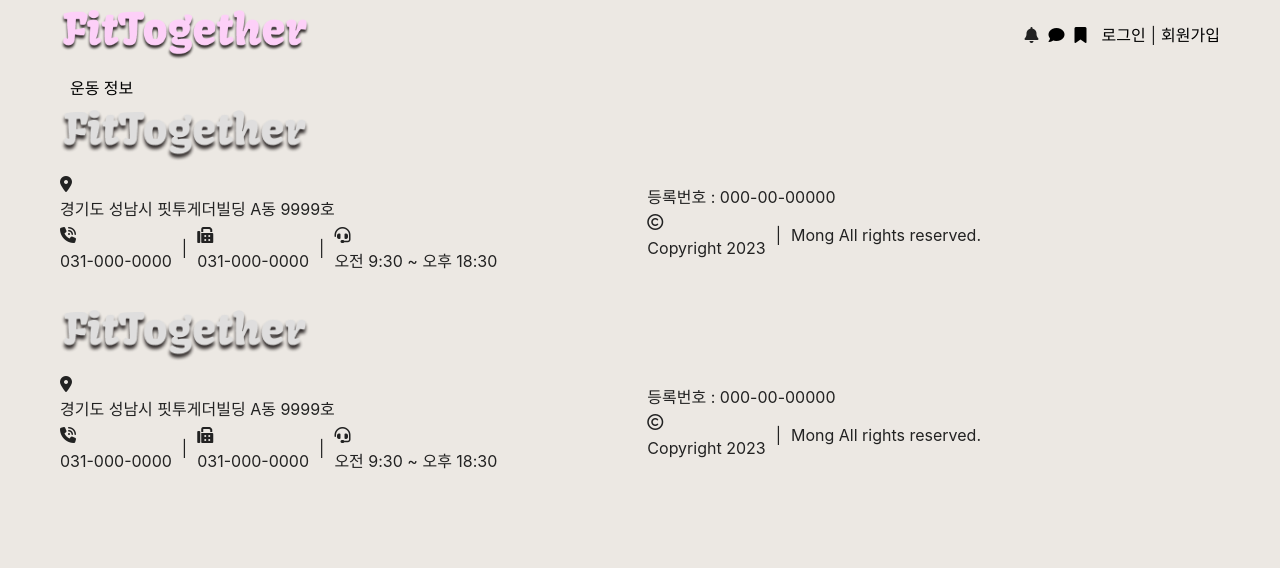
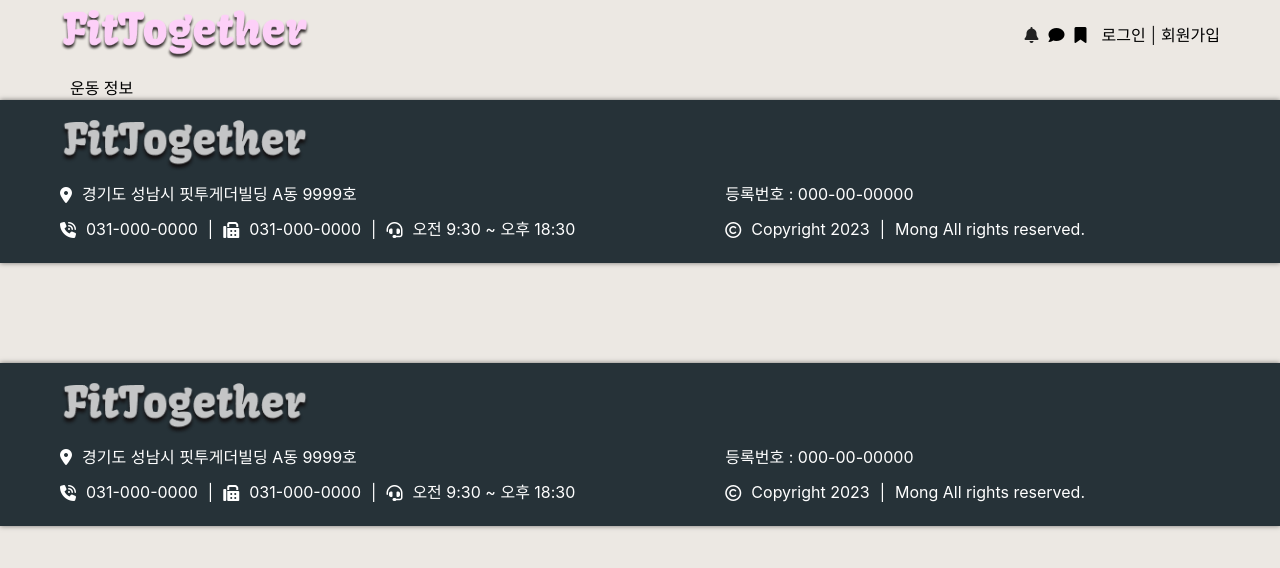
Before and after one commit to emfkdlvnem/YoutubeVideo-, a React (Vite) app: page /footer in a window 1280 px wide. Shown: the top 568 px of the page. Built offline with nearby package versions, Linux system fonts and the light colour scheme.

Commit message:
footer css

```diff
--- a/src/App.tsx
+++ b/src/App.tsx
@@ -5,6 +5,8 @@ import Footer from './components/common/Footer';
 
 import MainPage from './pages//MainPage';
 import ExerciseInfo from './pages/ExerciseInfo/ExerciseInfo';
+
+import ScrollTopButton from './components/common/ScrollTopButton';
 
 import "./index.css";
 
@@ -22,6 +24,7 @@ function App() {
 						<Route path='/exerciseInfo/:slideNumber' element={<ExerciseInfo />} />
 				</Routes>
 			<Footer />
+			<ScrollTopButton />
 		</BrowserRouter>
 	);
 }
--- a/src/components/common/Footer.tsx
+++ b/src/components/common/Footer.tsx
@@ -9,16 +9,16 @@ import FooterLogoImg from "./../../assets/logo-footer.png";
 
 function Footer() {
     return (
-        <div className="footer-inn" css={footerInn}>
-            <div className="footer-main-bar">
-                <FooterLogo className="logo">
+        <FooterInn>
+            <FooterMainBar>
+                <FooterLogo>
                     <Link to="/">
                         <span className="blind">FitTogether</span>
                         <img src={FooterLogoImg} alt="logo" css={imgFooterLogo}/>
                     </Link>
                 </FooterLogo>
-                <FooterInfo className="footer-info">
-                    <FooterInfoLeft className="company-info-left">
+                <FooterInfo>
+                    <FooterInfoLeft>
                         <ul>
                             <li className="address">
                                 <i className="fa-solid fa-location-dot"></i>
@@ -50,7 +50,7 @@ function Footer() {
                     </FooterInfoLeft>
                     <FooterInfoRight className="company-info-right">
                         <ul>
-                            <li>
+                            <li className="company-number">
                                 <p className="txt">등록번호 : 000-00-00000</p>
                             </li>
                             <li className="copyright">
@@ -70,19 +70,22 @@ function Footer() {
                         </ul>
                     </FooterInfoRight>
                 </FooterInfo>
-            </div>
-        </div>
+            </FooterMainBar>
+        </FooterInn>
     );
 }
 
 // footerInn
-const footerInn = css`
+const FooterInn = styled.div`
+    box-shadow: 0 0 5px rgba(0, 0, 0, 0.5);
+    background-color: #263238;
+`;
+const FooterMainBar = styled.div`
     position: relative;
     bottom: 0;
     max-width: 1440px;
-    height: 100px;
     margin: 100px auto 0;
-    padding: 10px 60px;
+    padding: 20px 60px;
 `;
 const FooterLogo = styled.h1`
     margin-bottom: 10px;
@@ -98,23 +101,43 @@ const FooterInfo = styled.div`
 `;
 const FooterInfoLeft =styled.div`
     margin-right: 150px;
+    color: #fff;
 
-    ul li.tel ul {
+    .address {
+        margin-bottom: 10px;
+    }
+    .address,
+    .tel ul,
+    .phone,
+    .fax,
+    .service {
         display: flex;
         align-items: center;
     }
-    ul li.tel ul li.bar span {
+    .txt {
+        margin-left: 10px
+    }
+    .tel ul li.bar span {
         display: inline-block;
         margin: 0 10px
     }
 `;
 
 const FooterInfoRight = styled.div`
-    ul li.copyright ul {
+    color: #fff;
+
+    .company-number {
+        margin-bottom: 10px;
+    }
+    .copyright ul,
+    .copyright ul li:first-of-type {
         display: flex;
         align-items: center;
     }
-    ul li.copyright ul li.bar span {
+    .copyright ul li:first-of-type .txt {
+        margin-left: 10px;
+    }
+    .copyright ul li.bar span {
         display: inline-block;
         margin: 0 10px
     }
--- /dev/null
+++ b/src/components/common/ScrollTopButton.tsx
@@ -0,0 +1,53 @@
+import React, { useEffect, useState } from 'react';
+import styled from '@emotion/styled';
+
+interface ScrollTopButtonProps {}
+
+const ScrollTopButton: React.FC<ScrollTopButtonProps> = () => {
+    const [showScrollTopButton, setShowScrollTopButton] = useState(false);
+
+    useEffect(() => {
+        const handleScroll = () => {
+            if (window.scrollY > 200) {
+                setShowScrollTopButton(true);
+            } else {
+                setShowScrollTopButton(false);
+            }
+        };
+        window.addEventListener('scroll', handleScroll);
+
+        return () => window.removeEventListener('scroll', handleScroll);
+    }, []);
+
+    const handleScrollTopButtonClick = () => {
+        window.scrollTo({ top: 0, behavior: 'smooth' });
+    };
+
+    return (
+        <>
+            {showScrollTopButton && (
+                <ButtonWrapper onClick={handleScrollTopButtonClick}>
+                    <i className="fa-solid fa-circle-up"></i>
+                </ButtonWrapper>
+            )}
+        </>
+    );
+};
+
+const ButtonWrapper = styled.button`
+    position: fixed;
+    right: 20px;
+    bottom: 50px;
+    width: 35px;
+    height: 35px;
+    font-size: 35px;
+    border: none;
+    border-radius: 50%;
+    transition: opacity 0.3s, visibility 0.3s;
+    background: none;
+    z-index: 101;
+    cursor: pointer;
+    color: #7F5539;
+`;
+
+export default ScrollTopButton;
--- a/src/pages/MainPage.tsx
+++ b/src/pages/MainPage.tsx
@@ -16,9 +16,6 @@ const MainPage: React.FC = () => {
     const [activeSlide, setActiveSlide] = useState(0);
     const totalSlides = 3;
     const slideDuration = 3000;
-
-    //scroll
-    const [showScrollTopButton, setShowScrollTopButton] = useState(false);
 
     //tab
     const [activeTab, setActiveTab] = useState('탭버튼01');
@@ -51,24 +48,6 @@ const MainPage: React.FC = () => {
     // 탭 클릭
     const handleTabClick = (tab: string) => {
         setActiveTab(tab);
-    };
-
-      // ScrollToTopButton
-    useEffect(() => {
-        const handleScroll = () => {
-            if (window.scrollY > 200) {
-                setShowScrollTopButton(true);
-            } else {
-                setShowScrollTopButton(false);
-            }
-        };
-        window.addEventListener('scroll', handleScroll);
-
-        return () => window.removeEventListener('scroll', handleScroll);
-    }, []);
-
-    const handleScrollTopButtonClick = () => {
-        window.scrollTo({ top: 0, behavior: 'smooth' });
     };
 
     return (
@@ -234,18 +213,6 @@ const MainPage: React.FC = () => {
                         </div>
                     </div>
                 </section>
-
-                {showScrollTopButton && (
-                    <ScrollTopButton
-                        id="scroll-top-btn"
-                        className="btn scroll"
-                        title="위로 올라가기"
-                        onClick={handleScrollTopButtonClick}
-                    >
-                        <span className="blind">위로 올라가기</span>
-                        <i className="fa-solid fa-circle-up"></i>
-                    </ScrollTopButton>
-                )}
             </Container>
         </>
     );
@@ -461,27 +428,4 @@ const sectionTwo = css`
     }
     box-shadow: 0 0 5px rgba(0, 0, 0, 0.5);
 `;
-
-
-// scroll
-const ScrollTopButton = styled.button`
-    position: fixed;
-    right: 20px;
-    bottom: 50px;
-    width: 35px;
-    height: 35px;
-    font-size: 35px;
-    border: none;
-    border-radius: 50%;
-    transition: opacity 0.3s, visibility 0.3s;
-    background: none;
-    z-index: 101;
-    cursor: pointer;
-    color: #7F5539;
-    i {
-        position: fixed;
-        right: 20px;
-        bottom: 50px;
-    }
-`;
 export default MainPage;
```
